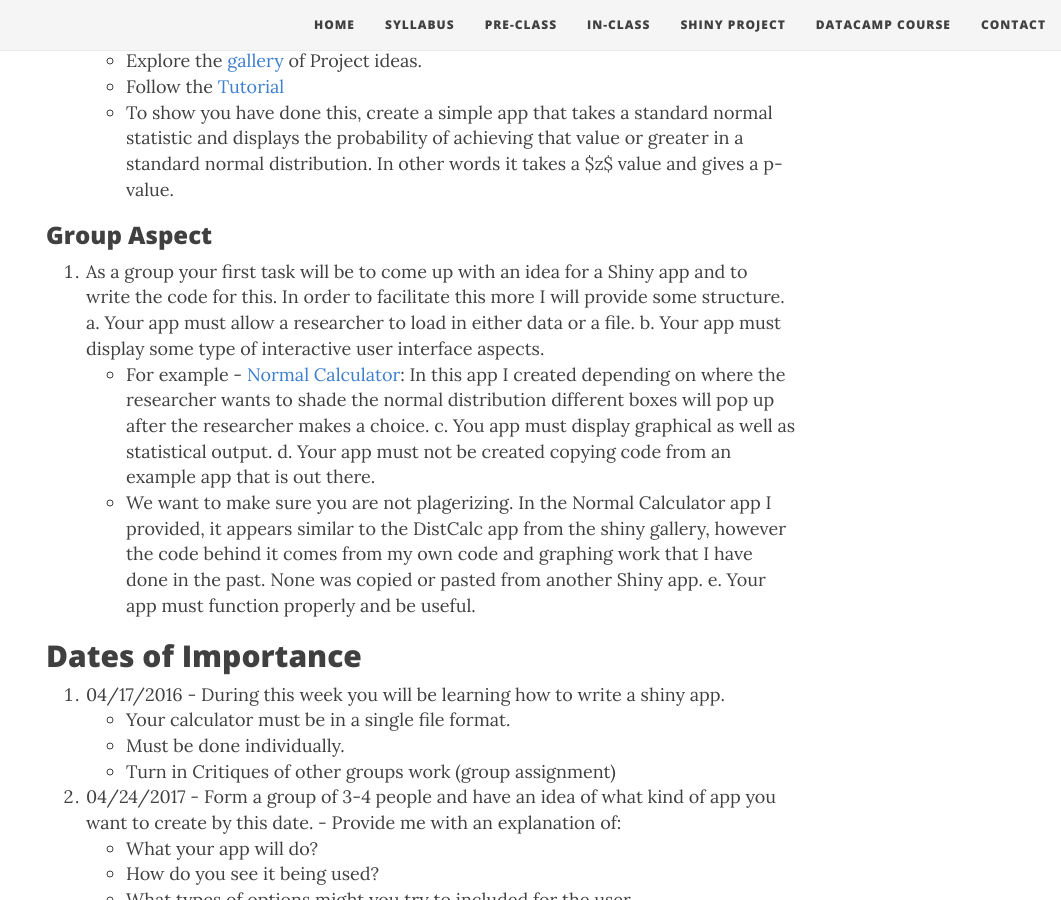
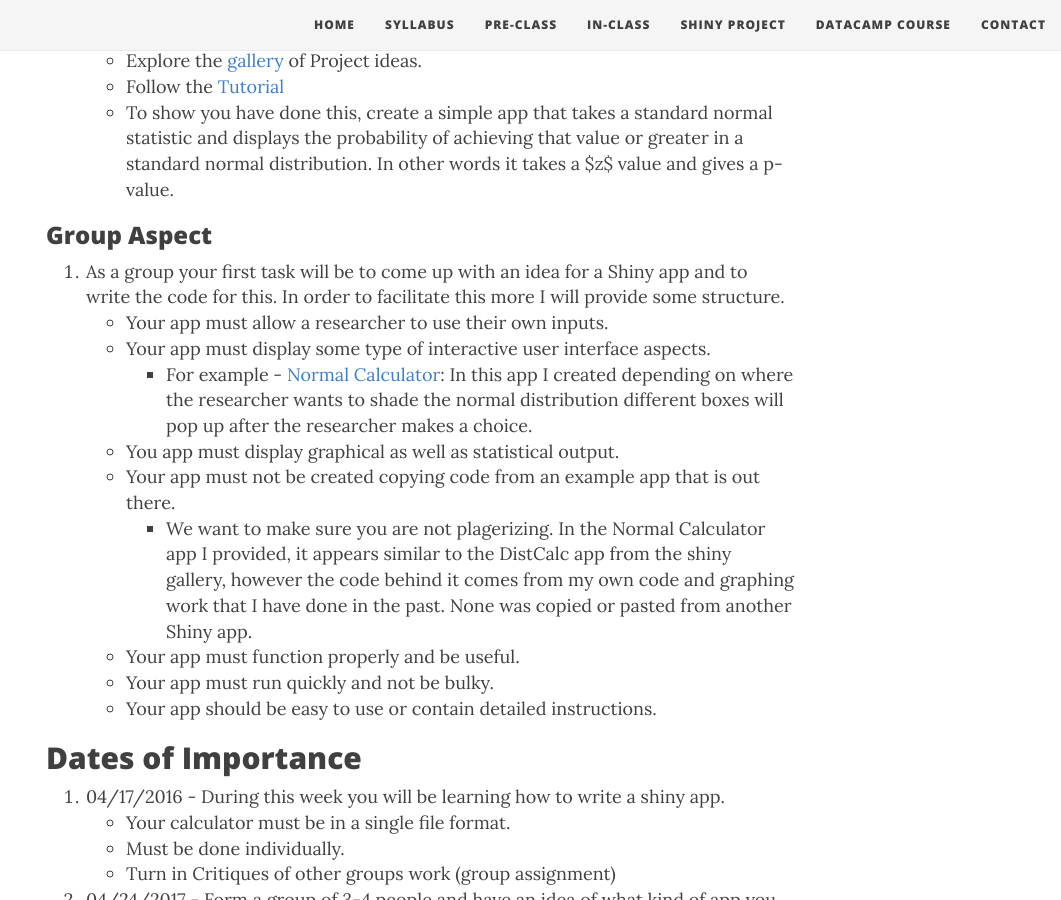
Before and after one commit to php2560/php2560.github.io, a Jekyll site: the page built from project.md, in a window 1280 px wide and 900 px high, scrolled down 691 px. Shown: the whole window, without its empty margins (219-1280 px from the left). Built offline with Jekyll 4.4.1, drawn with Linux system fonts in a browser that asks for light colours; nearby versions of some CDN libraries.

Commit message:
try to fix project

```diff
--- a/project.md
+++ b/project.md
@@ -22,13 +22,15 @@ It is very important in the world of Big Data and Computing that we learn how to
 ### Group Aspect
 
 2. As a group your first task will be to come up with an idea for a Shiny app and to write the code for this. In order to facilitate this more I will provide some structure.
-  a. Your app must allow a researcher to load in either data or a file.
-  b. Your app must display some type of interactive user interface aspects.
-    - For example - [Normal Calculator](http://shiny.sullivanstatistics.com/NormCalc): In this app I created depending on where the researcher wants to shade the normal distribution different boxes will pop up after the researcher makes a choice.
-  c. You app must display graphical as well as statistical output.
-  d. Your app must not be created copying code from an example app that is out there.
-    - We want to make sure you are not plagerizing. In the Normal Calculator app I provided, it appears similar to the DistCalc app from the shiny gallery, however the code behind it comes from my own code and graphing work that I have done in the past. None was copied or pasted from another Shiny app.
-  e. Your app must function properly and be useful.
+    - Your app must allow a researcher to use their own inputs.
+    - Your app must display some type of interactive user interface aspects.
+        - For example - [Normal Calculator](http://shiny.sullivanstatistics.com/NormCalc): In this app I created depending on where the researcher wants to shade the normal distribution different boxes will pop up after the researcher makes a choice.
+    - You app must display graphical as well as statistical output.
+    - Your app must not be created copying code from an example app that is out there.
+        - We want to make sure you are not plagerizing. In the Normal Calculator app I provided, it appears similar to the DistCalc app from the shiny gallery, however the code behind it comes from my own code and graphing work that I have done in the past. None was copied or pasted from another Shiny app.
+    - Your app must function properly and be useful.
+    - Your app must run quickly and not be bulky.
+    - Your app should be easy to use or contain detailed instructions.
 
 
 ## Dates of Importance
```
